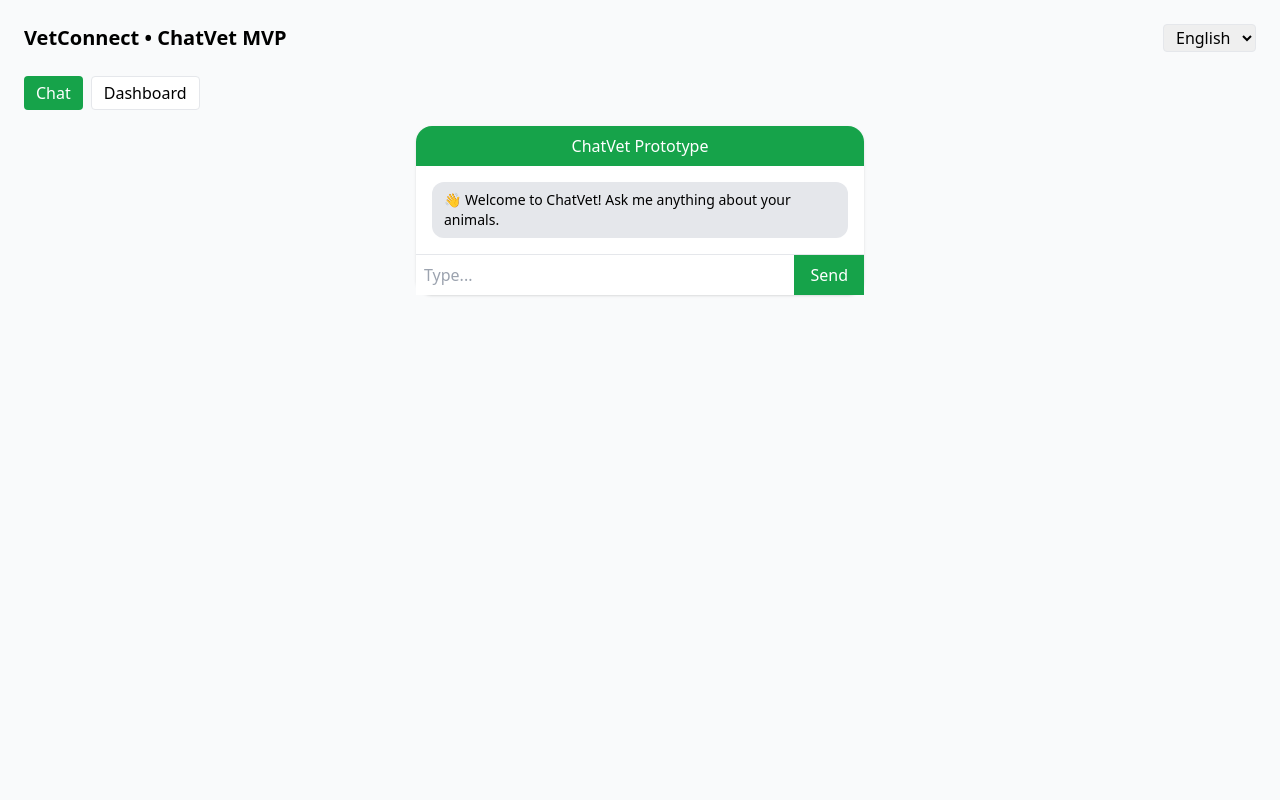
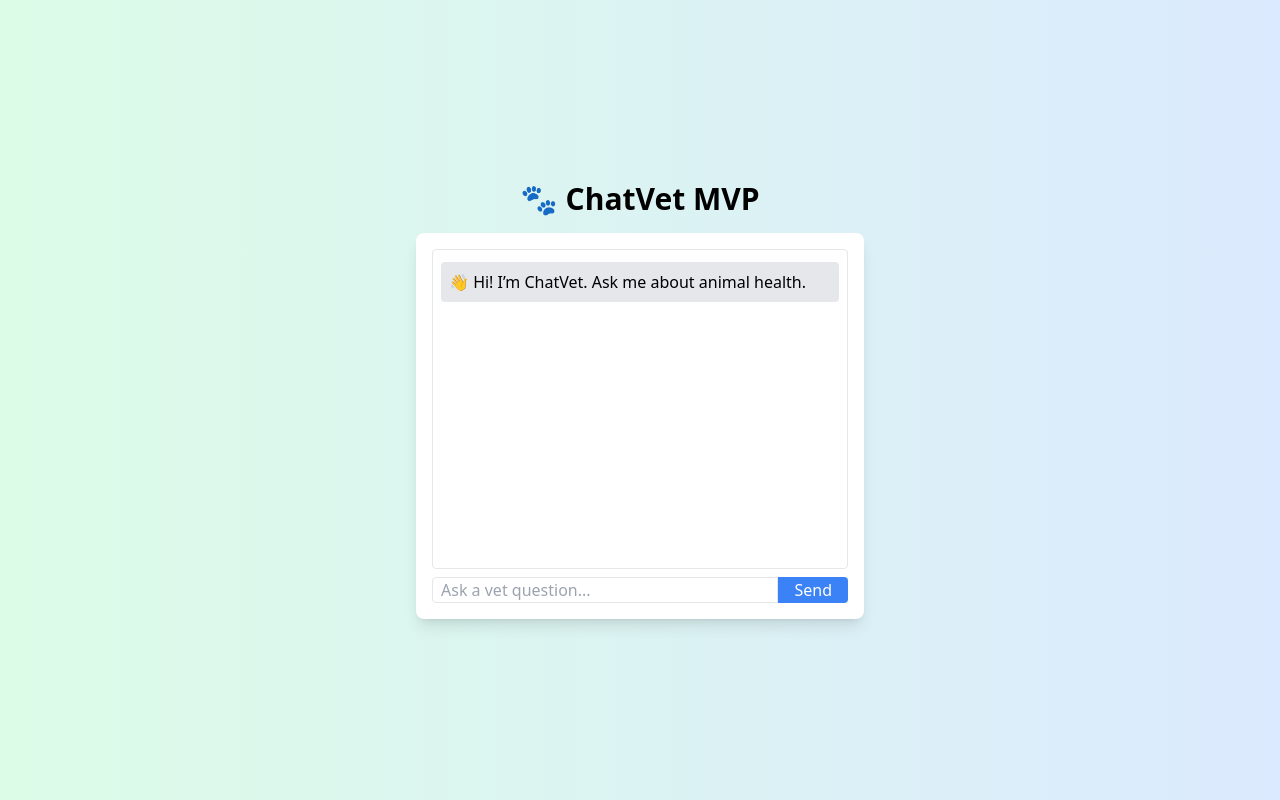
Before and after one commit to Jaybe-123456/Chatvet--mvp, a React (Vite) app: page / in a window 1280 px wide. Built offline with nearby package versions, Linux system fonts and the light colour scheme.

Commit message:
Update App.jsx

```diff
--- a/src/App.jsx
+++ b/src/App.jsx
@@ -1,113 +1,65 @@
-import { useState, useMemo } from "react"
-import { ResponsiveContainer, BarChart, Bar, XAxis, YAxis, Tooltip, CartesianGrid } from "recharts"
+import { useState } from "react"
 
-export default function App() {
-  const [tab, setTab] = useState("chat")
-  const [lang, setLang] = useState("en")
-  const [messages, setMessages] = useState([{ sender: "bot", text: "👋 Welcome to ChatVet! Ask me anything about your animals." }])
+function App() {
+  const [messages, setMessages] = useState([
+    { from: "bot", text: "👋 Hi! I’m ChatVet. Ask me about animal health." },
+  ])
   const [input, setInput] = useState("")
-  const [events, setEvents] = useState([])
 
-  const translations = {
-    welcome: { en: "👋 Welcome to ChatVet! Ask me anything about your animals.", sw: "👋 Karibu ChatVet! Uliza chochote kuhusu mifugo yako." },
-    learning: { en: "🤖 I’m still learning about that. Please consult a certified vet for urgent issues.", sw: "🤖 Bado najifunza kuhusu hilo. Tafadhali wasiliana na daktari wa mifugo kwa dharura." }
+  const handleSend = () => {
+    if (!input.trim()) return
+    const userMsg = { from: "user", text: input }
+    const botMsg = { from: "bot", text: getBotResponse(input) }
+    setMessages([...messages, userMsg, botMsg])
+    setInput("")
   }
 
-  const scenarios = {
-    "My calf has diarrhea, can I use kerosene and salt?": { bot: "❌ Unsafe. ✅ Provide oral rehydration solution + consult a vet.", botSw: "❌ Hatari. ✅ Mpe maji safi na suluhisho la kurejesha maji mwilini.", tag: "myth:kerosene+salt" },
-    "How can I prevent worms in my goats?": { bot: "🐐 Deworm regularly. 🚫 Avoid garlic/ash.", botSw: "🐐 Tumia dawa zilizoidhinishwa mara kwa mara. 🚫 Epuka vitunguu/majivu.", tag: "prevention:deworming" },
-    "Quiz": { bot: "Quiz: What prevents rabies? 1️⃣ Herbal tea 2️⃣ Holy water 3️⃣ Vaccination", botSw: "Jaribu: Nini huzuia kichaa cha mbwa? 1️⃣ Mitishamba 2️⃣ Maji matakatifu 3️⃣ Chanjo", tag: "quiz:rabies" },
-    "3": { bot: "🎉 Correct! Vaccination is the ONLY prevention.", botSw: "🎉 Sahihi! Chanjo ndio njia pekee.", tag: "quiz:rabies:answer" }
+  const getBotResponse = (q) => {
+    q = q.toLowerCase()
+    if (q.includes("diarrhea") && q.includes("kerosene"))
+      return "❌ That is unsafe. ✅ Use oral rehydration solution and consult a vet."
+    if (q.includes("worms"))
+      return "🐐 Deworm goats regularly with approved veterinary drugs."
+    if (q.includes("rabies"))
+      return "💉 Vaccination is the ONLY way to prevent rabies."
+    return "🤖 I don’t know that yet, but I’m learning every day!"
   }
 
-  async function mockApiCall(input) {
-    const s = scenarios[input]
-    const answer = s?.[lang === "sw" ? "botSw" : "bot"] || translations.learning[lang]
-    const tag = s?.tag || "unknown"
-    return { answer, tag }
-  }
-
-  async function handleSend() {
-    const text = input.trim()
-    if (!text) return
-    setMessages(prev => [...prev, { sender: "user", text }])
-    setInput("")
-    const res = await mockApiCall(text)
-    setTimeout(() => {
-      setMessages(prev => [...prev, { sender: "bot", text: res.answer }])
-      if (res.tag !== "unknown") setEvents(prev => [...prev, { ts: Date.now(), type: res.tag }])
-    }, 300)
-  }
-
-  const metrics = useMemo(() => {
-    const counts = {}
-    events.forEach(e => counts[e.type] = (counts[e.type] || 0) + 1)
-    const mythCount = Object.keys(counts).filter(k => k.startsWith("myth:")).reduce((s, k) => s + counts[k], 0)
-    const total = events.length || 1
-    const mythRate = Math.round((mythCount / total) * 100)
-    const topEntries = Object.entries(counts).map(([k, v]) => ({ label: k, count: v }))
-    return { mythCount, mythRate, total: events.length, topEntries }
-  }, [events])
-
   return (
-    <div className="min-h-screen w-full bg-gray-50 p-6">
-      <div className="flex justify-between mb-6">
-        <h1 className="text-xl font-bold">VetConnect • ChatVet MVP</h1>
-        <select value={lang} onChange={e => setLang(e.target.value)} className="border rounded px-2">
-          <option value="en">English</option>
-          <option value="sw">Swahili</option>
-        </select>
-      </div>
-
-      <div className="flex gap-2 mb-4">
-        <button onClick={() => setTab("chat")} className={`px-3 py-1 rounded ${tab === "chat" ? "bg-green-600 text-white" : "bg-white border"}`}>Chat</button>
-        <button onClick={() => setTab("dashboard")} className={`px-3 py-1 rounded ${tab === "dashboard" ? "bg-green-600 text-white" : "bg-white border"}`}>Dashboard</button>
-      </div>
-
-      {tab === "chat" && (
-        <div className="max-w-md mx-auto bg-white shadow rounded-2xl flex flex-col">
-          <div className="bg-green-600 text-white text-center py-2 rounded-t-2xl">ChatVet Prototype</div>
-          <div className="flex-1 p-4 space-y-2 overflow-y-auto" style={{ maxHeight: 400 }}>
+    <div className="flex flex-col items-center justify-center min-h-screen p-4 bg-gradient-to-r from-green-100 to-blue-100">
+      <h1 className="text-3xl font-bold mb-4">🐾 ChatVet MVP</h1>
+      <div className="w-full max-w-md bg-white shadow-lg rounded-lg p-4 space-y-2">
+        <div className="h-80 overflow-y-auto border rounded p-2">
           {messages.map((m, i) => (
-              <div key={i} className={`flex ${m.sender === "user" ? "justify-end" : "justify-start"}`}>
-                <div className={`px-3 py-2 rounded-xl text-sm ${m.sender === "user" ? "bg-green-500 text-white" : "bg-gray-200"}`}>{m.text}</div>
+            <div
+              key={i}
+              className={`p-2 my-1 rounded ${
+                m.from === "user"
+                  ? "bg-blue-200 text-right"
+                  : "bg-gray-200 text-left"
+              }`}
+            >
+              {m.text}
             </div>
           ))}
         </div>
-          <div className="flex border-t">
-            <input value={input} onChange={e => setInput(e.target.value)} onKeyDown={e => e.key === "Enter" && handleSend()} placeholder="Type..." className="flex-1 p-2" />
-            <button onClick={handleSend} className="bg-green-600 text-white px-4">Send</button>
-          </div>
-        </div>
-      )}
-
-      {tab === "dashboard" && (
-        <div className="grid md:grid-cols-2 gap-4 max-w-4xl mx-auto">
-          <div className="bg-white rounded-xl shadow p-4">
-            <h2 className="font-bold mb-2">Myths Flagged</h2>
-            <p className="text-2xl">{metrics.mythCount}</p>
-            <p className="text-sm">Rate: {metrics.mythRate}%</p>
-          </div>
-          <div className="bg-white rounded-xl shadow p-4">
-            <h2 className="font-bold mb-2">Total Queries</h2>
-            <p className="text-2xl">{metrics.total}</p>
-          </div>
-          <div className="bg-white rounded-xl shadow p-4 md:col-span-2">
-            <h2 className="font-bold mb-2">Top Myths</h2>
-            <div className="h-64">
-              <ResponsiveContainer width="100%" height="100%">
-                <BarChart data={metrics.topEntries}>
-                  <CartesianGrid strokeDasharray="3 3" />
-                  <XAxis dataKey="label" />
-                  <YAxis />
-                  <Tooltip />
-                  <Bar dataKey="count" fill="#16a34a" />
-                </BarChart>
-              </ResponsiveContainer>
+        <div className="flex mt-2">
+          <input
+            value={input}
+            onChange={(e) => setInput(e.target.value)}
+            className="flex-1 border rounded-l px-2"
+            placeholder="Ask a vet question..."
+          />
+          <button
+            onClick={handleSend}
+            className="bg-blue-500 text-white px-4 rounded-r"
+          >
+            Send
+          </button>
         </div>
       </div>
     </div>
-      )}
-    </div>
   )
 }
+
+export default App
```
Lines whose indentation alone changed are shown as unchanged.
